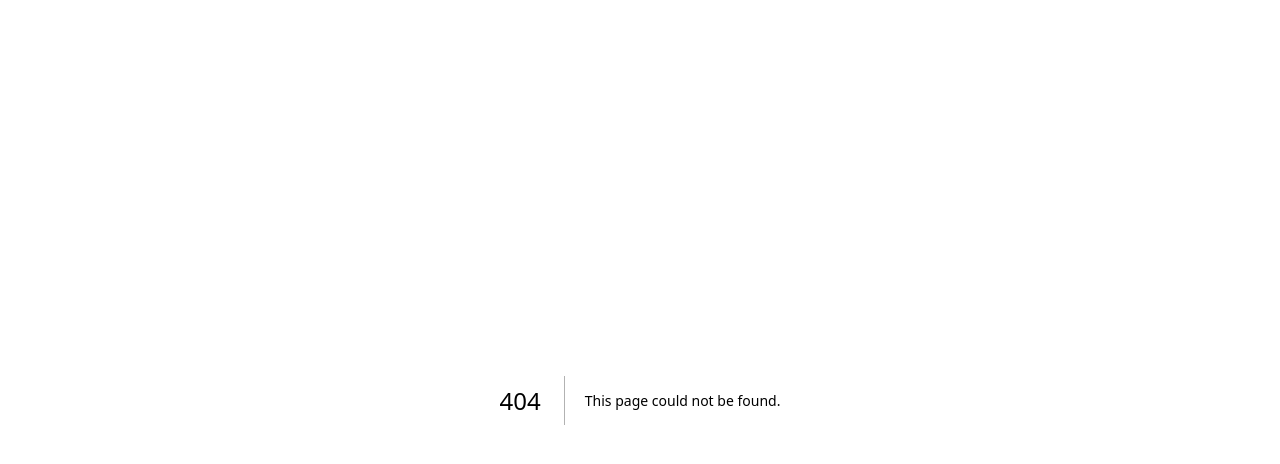
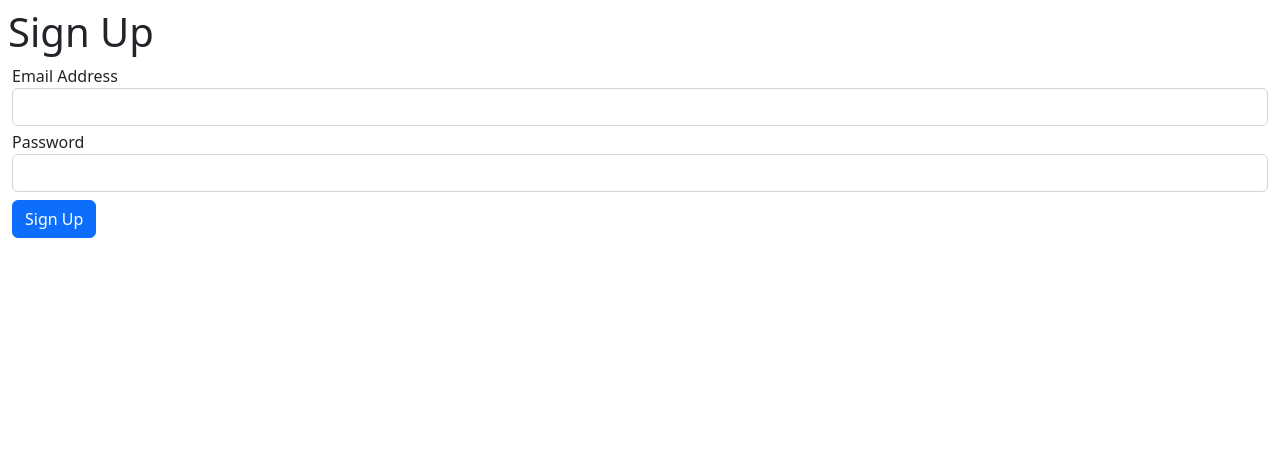
Before and after one commit to jharris711/ticketing-microservices-app, a Next.js app in the folder client/: page /auth/signup in a window 1280 px wide. Before the commit this address had no page. Shown: the top 464 px of the page. Built offline with nearby package versions, Linux system fonts and the light colour scheme.

Commit message:
Login page setup

```diff
--- /dev/null
+++ b/client/next.config.js
@@ -0,0 +1,6 @@
+module.exports = {
+  webpack: (config) => {
+    config.watchOptions.poll = 300;
+    return config;
+  },
+};
--- a/client/package.json
+++ b/client/package.json
@@ -10,6 +10,7 @@
   "author": "",
   "license": "ISC",
   "dependencies": {
+    "bootstrap": "^5.2.3",
     "next": "^13.1.2",
     "react": "^18.2.0",
     "react-dom": "^18.2.0"
--- /dev/null
+++ b/client/pages/_app.js
@@ -0,0 +1,7 @@
+import 'bootstrap/dist/css/bootstrap.css';
+
+function App({ Component, pageProps }) {
+  return <Component {...pageProps} />;
+}
+
+export default App;
--- /dev/null
+++ b/client/pages/auth/signup.js
@@ -0,0 +1,22 @@
+import React from 'react';
+
+function Signup() {
+  return (
+    <div className='p-2'>
+      <form action=''>
+        <h1>Sign Up</h1>
+        <div className='form-group m-1'>
+          <label>Email Address</label>
+          <input type='email' className='form-control' />
+        </div>
+        <div className='form-group m-1'>
+          <label>Password</label>
+          <input type='password' className='form-control' />
+        </div>
+        <button className='btn btn-primary m-1'>Sign Up</button>
+      </form>
+    </div>
+  );
+}
+
+export default Signup;
```
Also changed, not shown: 1 other file (tests, documents, lock files or other folders).
